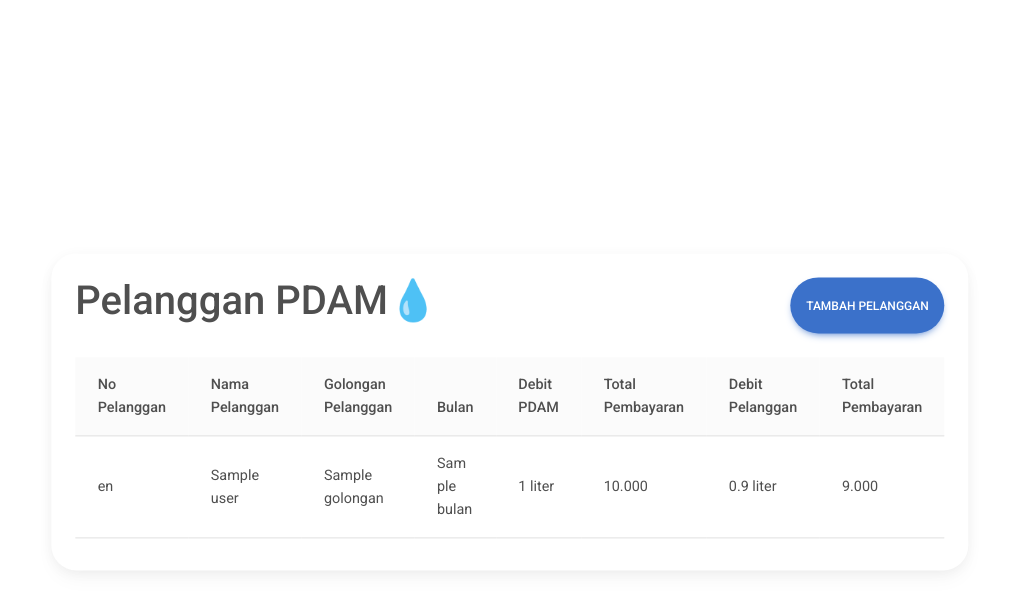
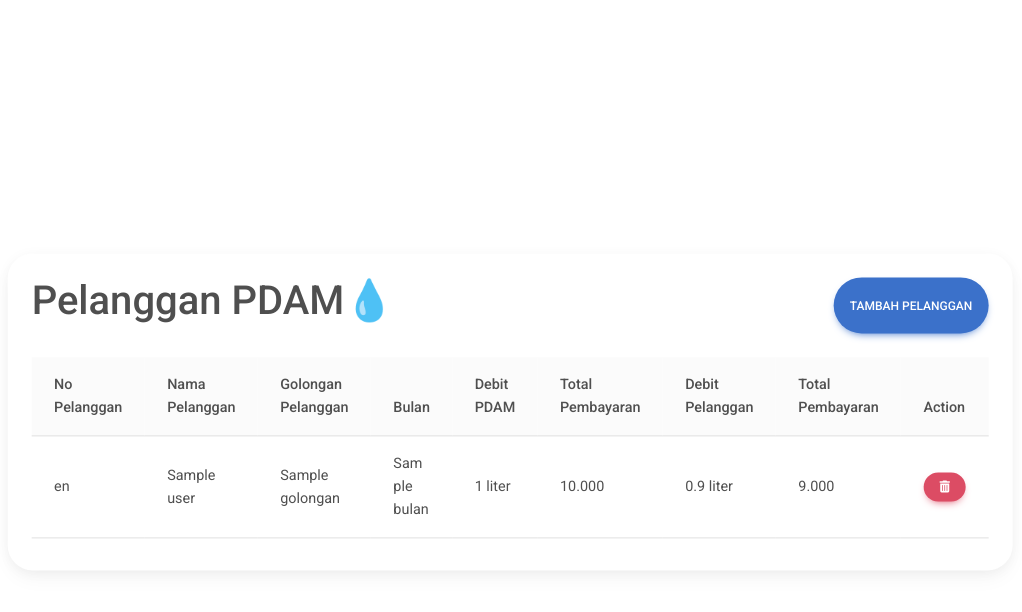
Before and after one commit to allail-qadrillah/PDAM-WEB, a Flask app: template websites/templates/views/admin.html in a window 1280 px wide. Shown: the top 612 px of the page, without its empty margins (130-1152 px from the left). Run offline with Flask 2, Linux system fonts and the light colour scheme; the template is opened without the code that fills it: most values are stand-ins (such as "Sample title", 1, 10 or a date in 2020); some libraries are stand-ins or nearby versions.

Commit message:
add button delete user

```diff
--- a/websites/admin_views.py
+++ b/websites/admin_views.py
@@ -17,7 +17,11 @@
 
     return render_template('views/admin.html', users = user.get_user())
 
+@admin_views.route('/admin/delete/<id>', methods=['GET'])
+def delete_user(id):
+    user.delete_user(id)
+    return redirect(url_for('admin_views.dashboard'))
+
 @admin_views.route('/', methods=['GET'])
 def index():
-
     return render_template('views/index.html', users = user.get_user())
--- a/websites/models.py
+++ b/websites/models.py
@@ -60,9 +60,11 @@
       data = firestore.collection(self.user).get()
       return [ each.to_dict() for each in data]
 
+    def delete_user(self, id):
+      return firestore.collection(self.user).document(id).delete()
     def __str__(self) -> str:
       return f'{self.username} {self.golongan} {self.bulan}'
 
 # user = User()
 
-# print( user.get_user() )
+# user.delete_user('KEAPF')
--- a/websites/templates/views/admin.html
+++ b/websites/templates/views/admin.html
@@ -38,6 +38,7 @@
                 <th>Total Pembayaran</th>
                 <th>Debit Pelanggan</th>
                 <th>Total Pembayaran</th>
+                <th>Action</th>
               </tr>
             </thead>
             <tbody class="table-striped">
@@ -51,6 +52,12 @@
                 <td>10.000</td>
                 <td>0.9 liter</td>
                 <td>9.000</td>
+                <td>
+                  <a href="/admin/delete/{{ user['id_pelanggan'] }}" class="btn btn-sm btn-danger btn-rounded"
+                    onclick="return confirm('Are You Sure To Delete?')">
+                    <i class="fas fa-trash-alt"></i>
+                  </a>
+                </td>
               </tr>
               {% endfor %}
             </tbody>
```
Lines whose indentation alone changed are shown as unchanged.
